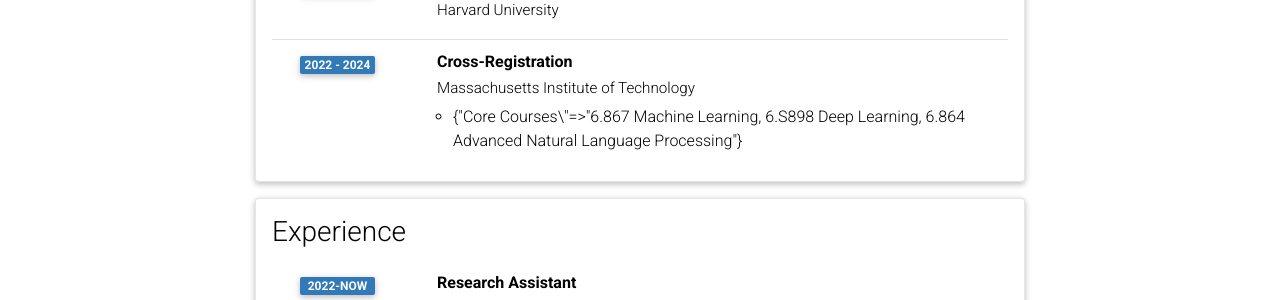
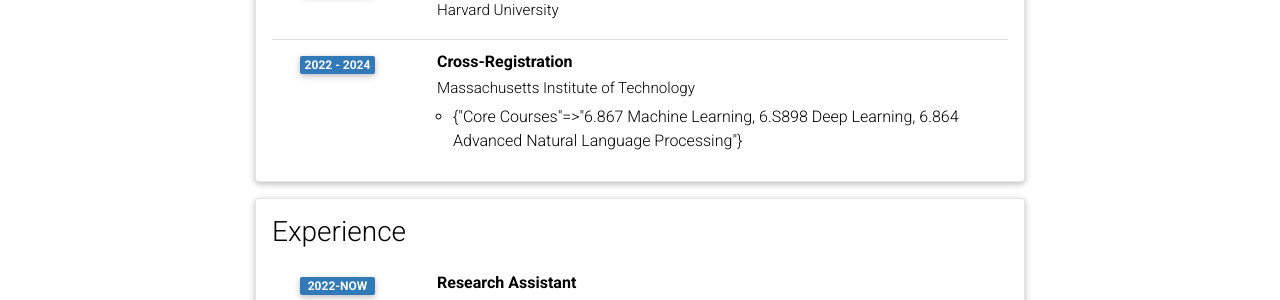
Before and after one commit to liuyanchen1015/liuyanchen1015.github.io, a Jekyll site: the page built from _pages/cv.md, in a window 1280 px wide and 900 px high. Shown: the part 285-585 px from the top of the window. Built offline with Jekyll 4.4.1, drawn with Linux system fonts in a browser that asks for light colours; comment, search, counter and statistics services are not loaded; a style sheet for code colours, icons or effects is not loaded.

Commit message:
Update cv.yml

```diff
--- a/_data/cv.yml
+++ b/_data/cv.yml
@@ -9,7 +9,7 @@
       institution: Massachusetts Institute of Technology
       year: 2022 - 2024
       description:
-        - Core Courses\: 6.867 Machine Learning, 6.S898 Deep Learning, 6.864 Advanced Natural Language Processing
+        - Core Courses: 6.867 Machine Learning, 6.S898 Deep Learning, 6.864 Advanced Natural Language Processing
 
 - title: Experience
   type: time_table
```
